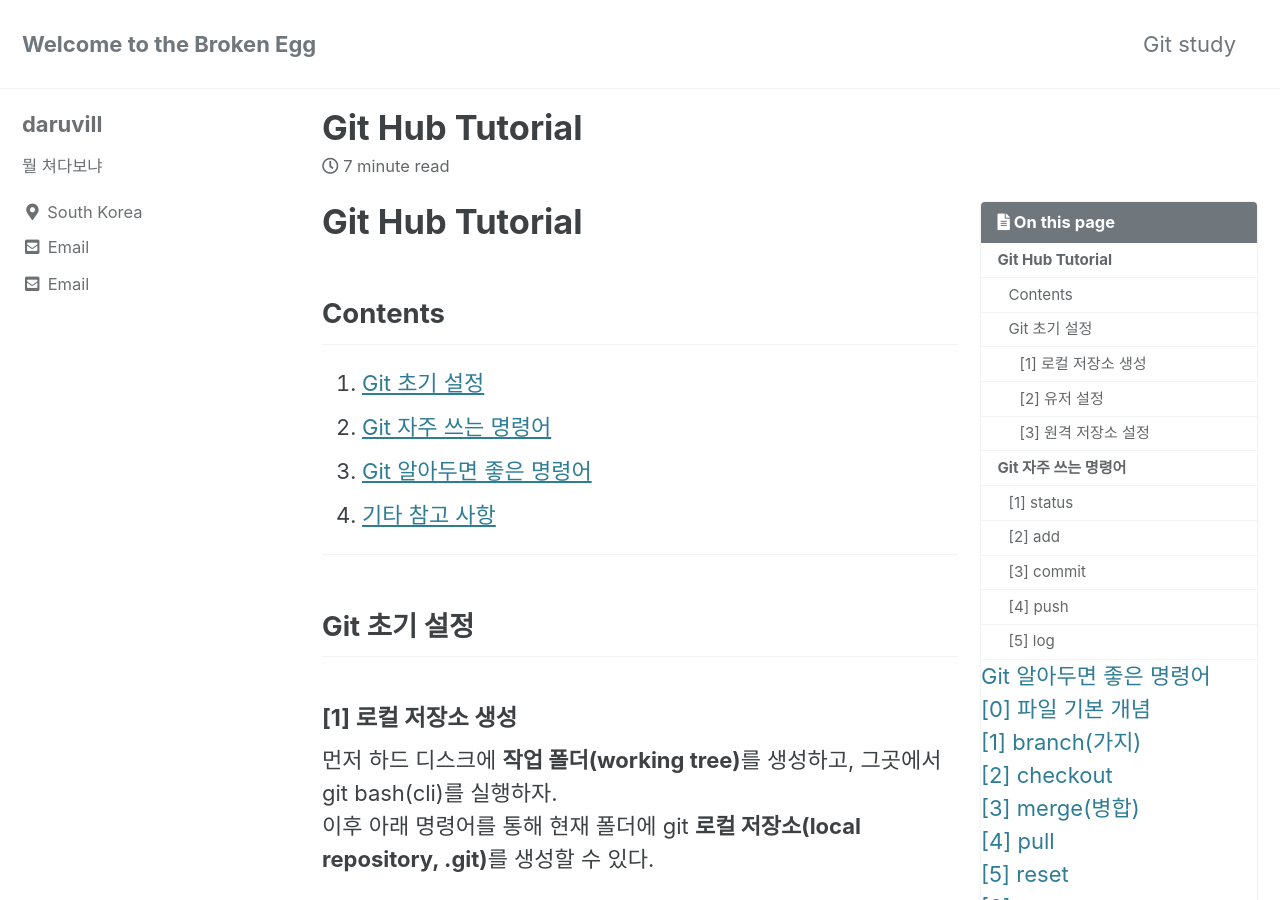
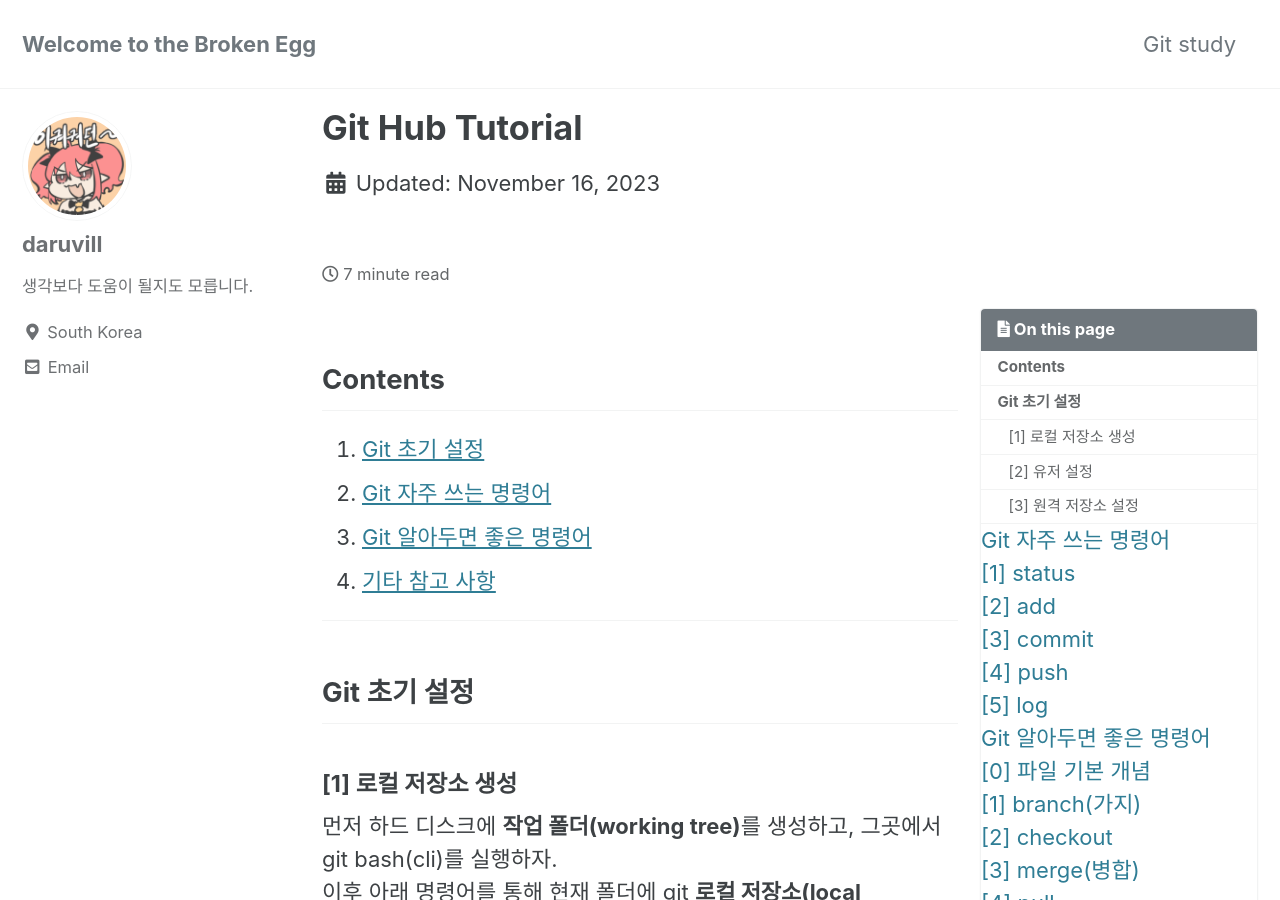
Before and after one commit to daruvill/broken-egg.github.io, a Jekyll site: the page built from git_study/_posts/2023-11-16-git_tutorial.md, in a window 1280 px wide and 900 px high. Built offline with Jekyll 4.4.1, drawn with Linux system fonts in a browser that asks for light colours; cached includes are drawn as plain includes.

Commit message:
menubar test

```diff
--- a/_config.yml
+++ b/_config.yml
@@ -105,10 +105,10 @@
 # Site Author
 author:
   name             : "daruvill"
-  avatar           : # path of avatar image, e.g. "/assets/images/bio-photo.jpg"
-  bio              : "뭘 쳐다보냐"
+  avatar           : "/assets/images/ㅇㄱㄱㄷ.jpg"
+  bio              : "생각보다 도움이 될지도 모릅니다."
   location         : "South Korea"
-  email            : "dykim3277@gmail.com"
+  email            : #
   links:
     - label: "Email"
       icon: "fas fa-fw fa-envelope-square"
@@ -291,5 +291,6 @@
       share: true
       related: true
       toc : true
+      toc_sticky: true #add
       sidebar:
         nav : main-sidebar
--- a/_includes/archive-single.html
+++ b/_includes/archive-single.html
@@ -26,5 +26,9 @@
     </h2>
     {% include page__meta.html type=include.type %}
     {% if post.excerpt %}<p class="archive__item-excerpt" itemprop="description">{{ post.excerpt | markdownify | strip_html | truncate: 160 }}</p>{% endif %}
+    <!--change time-->
+    {% if post.date %}
+      <p class="page__meta"><i class="far fa-fw fa-calendar-alt" aria-hidden="true"></i> {{ post.date | date: "%B %d %Y" }}</p>
+    {% endif %}
   </article>
 </div>
--- a/_layouts/single.html
+++ b/_layouts/single.html
@@ -33,6 +33,12 @@
           {% if page.title %}<h1 id="page-title" class="page__title p-name" itemprop="headline">
             <a href="{{ page.url | absolute_url }}" class="u-url" itemprop="url">{{ page.title | markdownify | remove: "<p>" | remove: "</p>" }}</a>
           </h1>{% endif %}
+          <!--change time-->
+          {% if page.date %}
+          <p class="page__date"><i class="fas fa-fw fa-calendar-alt" aria-hidden="true"></i>
+            {{ site.data.ui-text[site.locale].date_label | default: "Updated:" }} <time datetime="{{ page.date | date_to_xmlschema }}">
+              {{ page.date | date: "%B %d, %Y" }}</time></p>
+          {% endif %}
           {% include page__meta.html %}
         </header>
       {% endunless %}
--- a/git_study/_posts/2023-11-16-git_tutorial.md
+++ b/git_study/_posts/2023-11-16-git_tutorial.md
@@ -4,11 +4,9 @@
 #post-order : 1
 date: "2023-11-16 19:20:00 +0900"
 last_modified_at: "2023-11-16 19:20:00 +0900"
-categories: "Git study"
+categories: ['Git study']
 tags: ['Git', 'GitHub','tutorial']
 ---
-
-# Git Hub Tutorial
 
 ## Contents
 
--- a/index.html
+++ b/index.html
@@ -1,6 +1,8 @@
 ---
 layout: home
 author_profile: true
+<!--
 sidebar :
     nav : "main"
+-->
 ---
```
Also changed, not shown: assets/images/ㅇㄱㄱㄷ.jpg (added).
